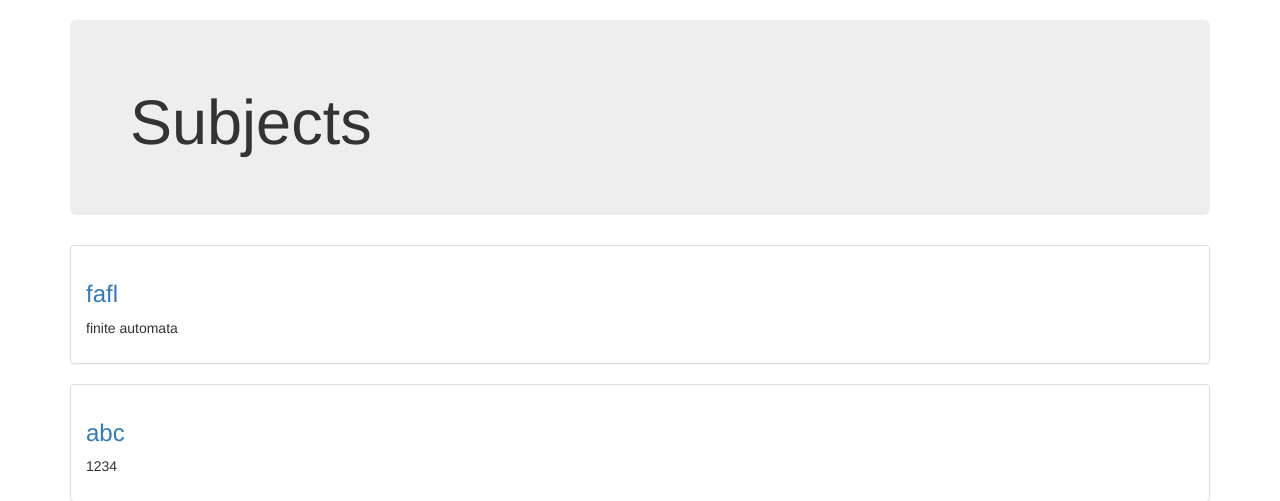
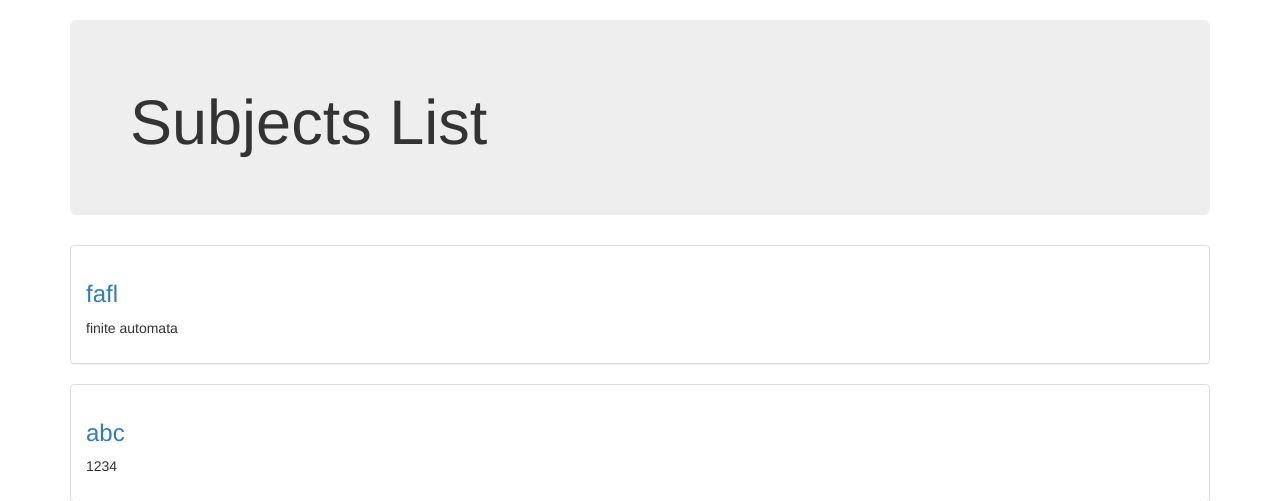
Before and after one commit to ziyazee/ise-important-files, a Django app: page /2nd-year/ in a window 1280 px wide. Shown: the top 501 px of the page. Run offline with Django 3.2, Linux system fonts and the light colour scheme; a user stored in the database is signed in; data comes from the database, SQL or seed files in the repository; both versions use the stored data as it was after the commit; some libraries are stand-ins or nearby versions.

```diff
--- a/firstproject/letsdoit/templates/subjects.html
+++ b/firstproject/letsdoit/templates/subjects.html
@@ -6,7 +6,7 @@
 <div class="container">
     <br>
 <div class="jumbotron">
-    <h1>Subjects</h1>
+    <h1>Subjects List</h1>
 </div>
       {% for sub in subject %}
       <div class="panel panel-default">
```
Also changed, not shown: firstproject/db.sqlite3.
